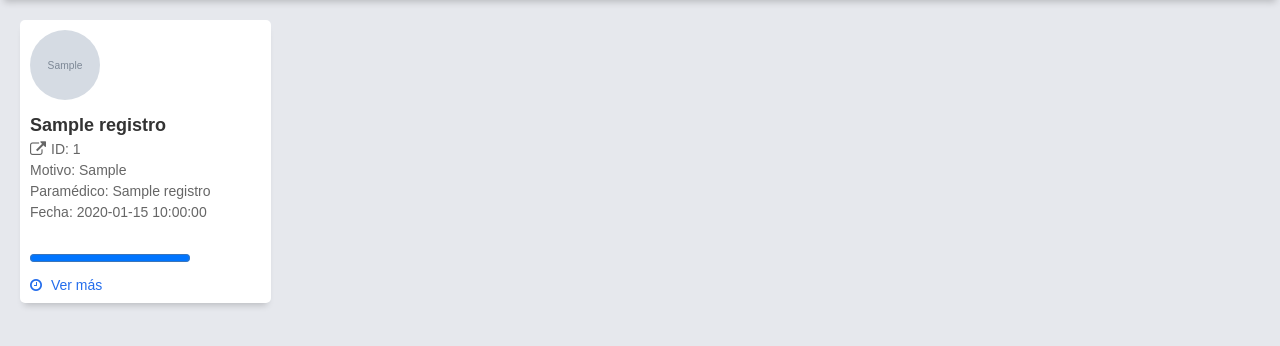
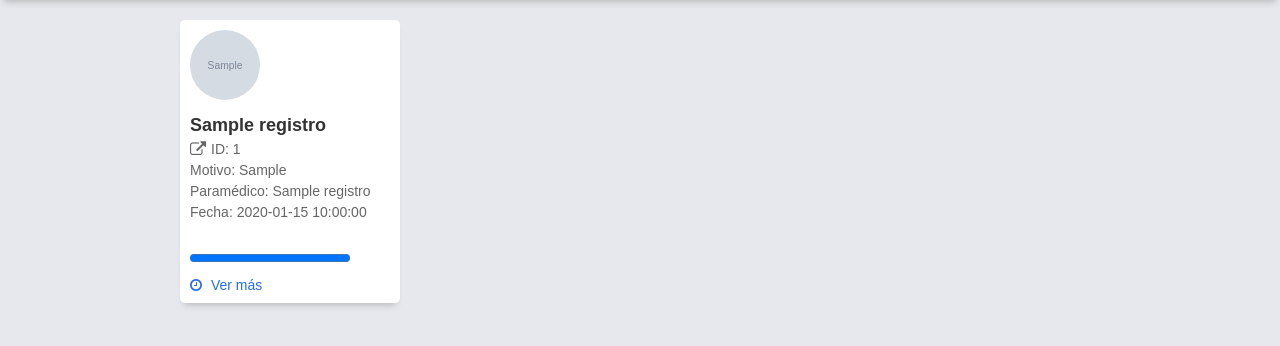
Before and after one commit to vazqdav/web-capta, a Flask app: page /ver_registros in a window 1280 px wide. Shown: the part 70-416 px from the top of the page. Run offline with Flask 3, Linux system fonts and the light colour scheme; grey boxes marked "Sample" are stand-in pictures; a database or web service that is not in the repository returns one stand-in record (values such as "Sample title").

Commit message:
git add Registroadmin.html

```diff
--- a/templates/Registroadmin.html
+++ b/templates/Registroadmin.html
@@ -191,7 +191,7 @@
         </div>
     </header>
 
-    <ul class="project-list">
+    <ul class="project-list" style="margin-left: 160px;">
         {% for registro in registros %}
         <li class="project-item">
             <div class="logo-row">
```
